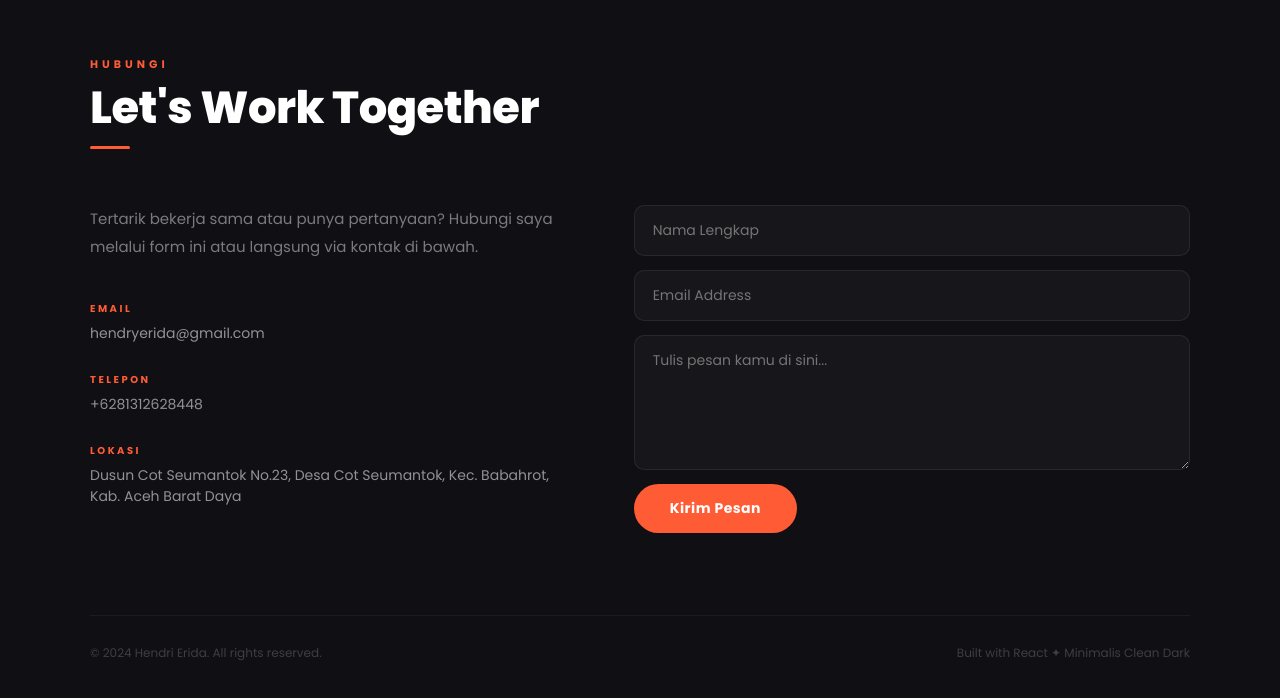
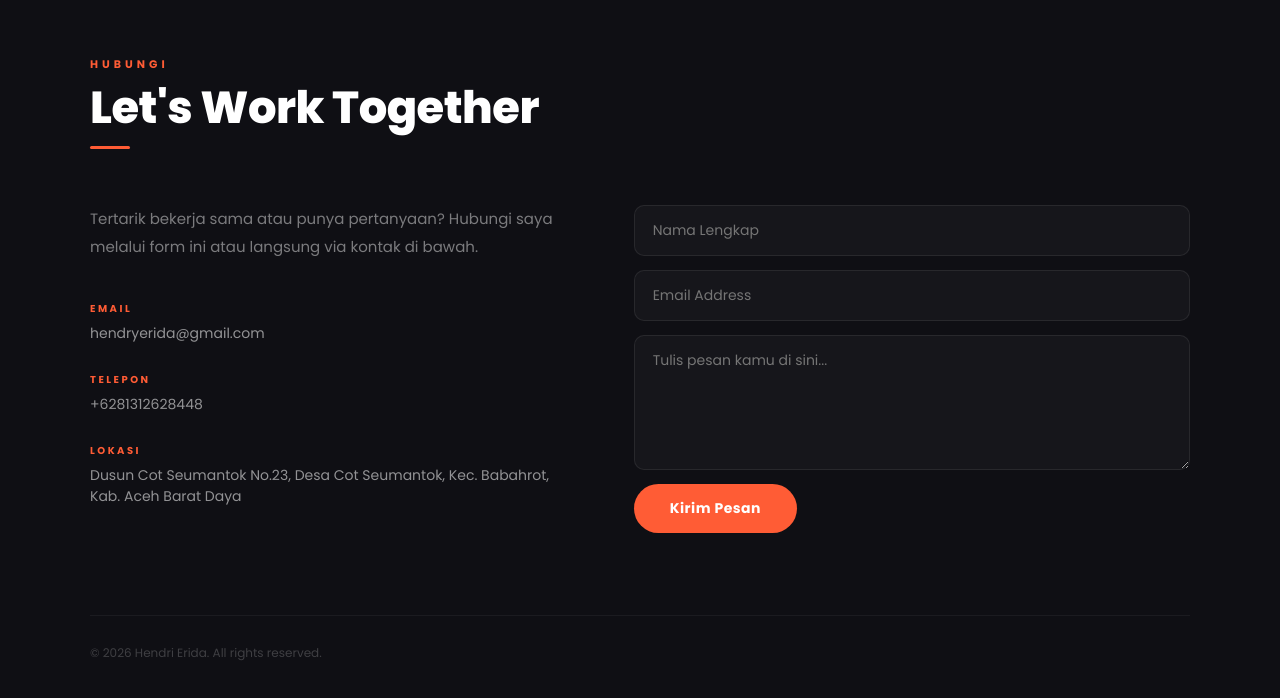
Before and after one commit to hendriagae/hendri-portfolio, a React (Vite) app: page / in a window 1280 px wide. Shown: the part 4378-5076 px from the top of the page. Built offline with nearby package versions, Linux system fonts and the light colour scheme.

Commit message:
update footer

```diff
--- a/src/App.jsx
+++ b/src/App.jsx
@@ -541,8 +541,7 @@ function ContactSection() {
 
       {/* Footer */}
       <div style={{ maxWidth:1100,margin:"80px auto 0",paddingTop:28,borderTop:"1px solid rgba(255,255,255,0.05)",display:"flex",justifyContent:"space-between",alignItems:"center",flexWrap:"wrap",gap:12 }}>
-        <p style={{ fontFamily:"'Poppins',sans-serif",fontSize:12,color:"rgba(255,255,255,0.2)",margin:0 }}>© 2024 Hendri Erida. All rights reserved.</p>
-        <p style={{ fontFamily:"'Poppins',sans-serif",fontSize:12,color:"rgba(255,255,255,0.2)",margin:0 }}>Built with React ✦ Minimalis Clean Dark</p>
+        <p style={{ fontFamily:"'Poppins',sans-serif",fontSize:12,color:"rgba(255,255,255,0.2)",margin:0 }}>© 2026 Hendri Erida. All rights reserved.</p>
       </div>
     </section>
   );
```
